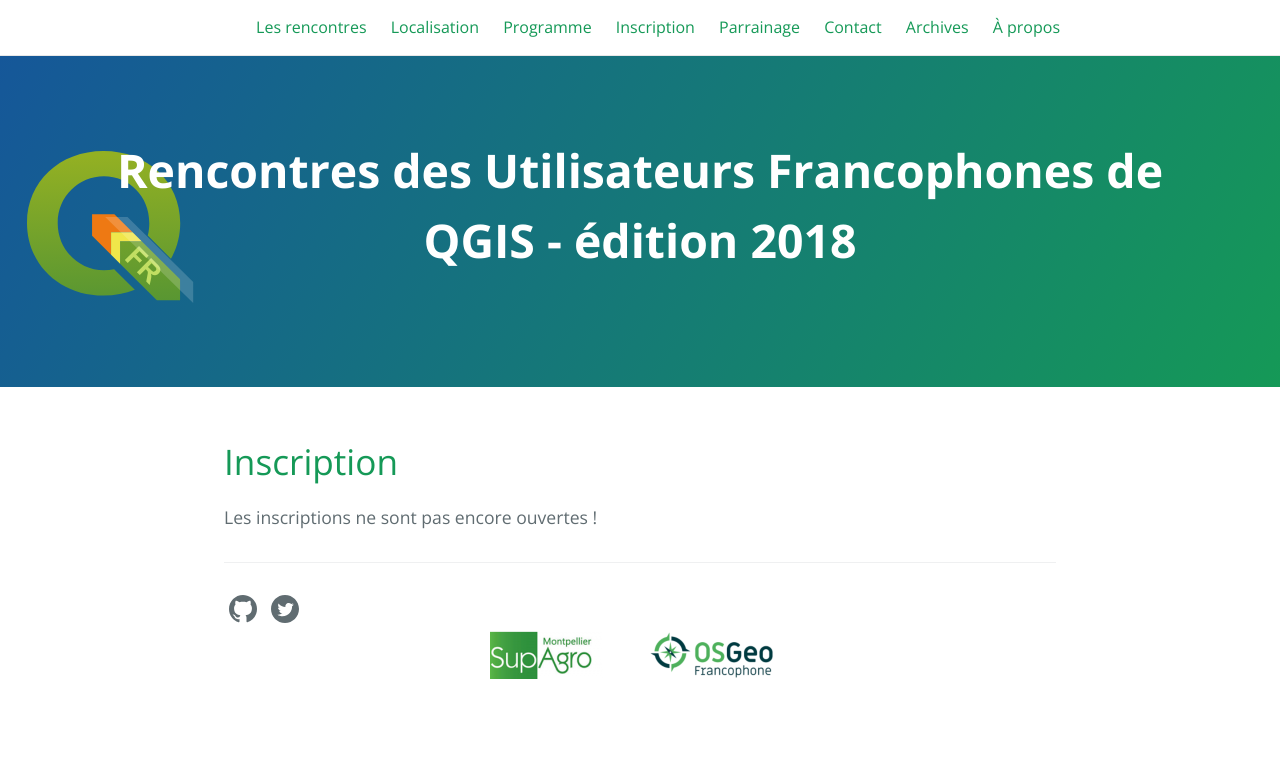
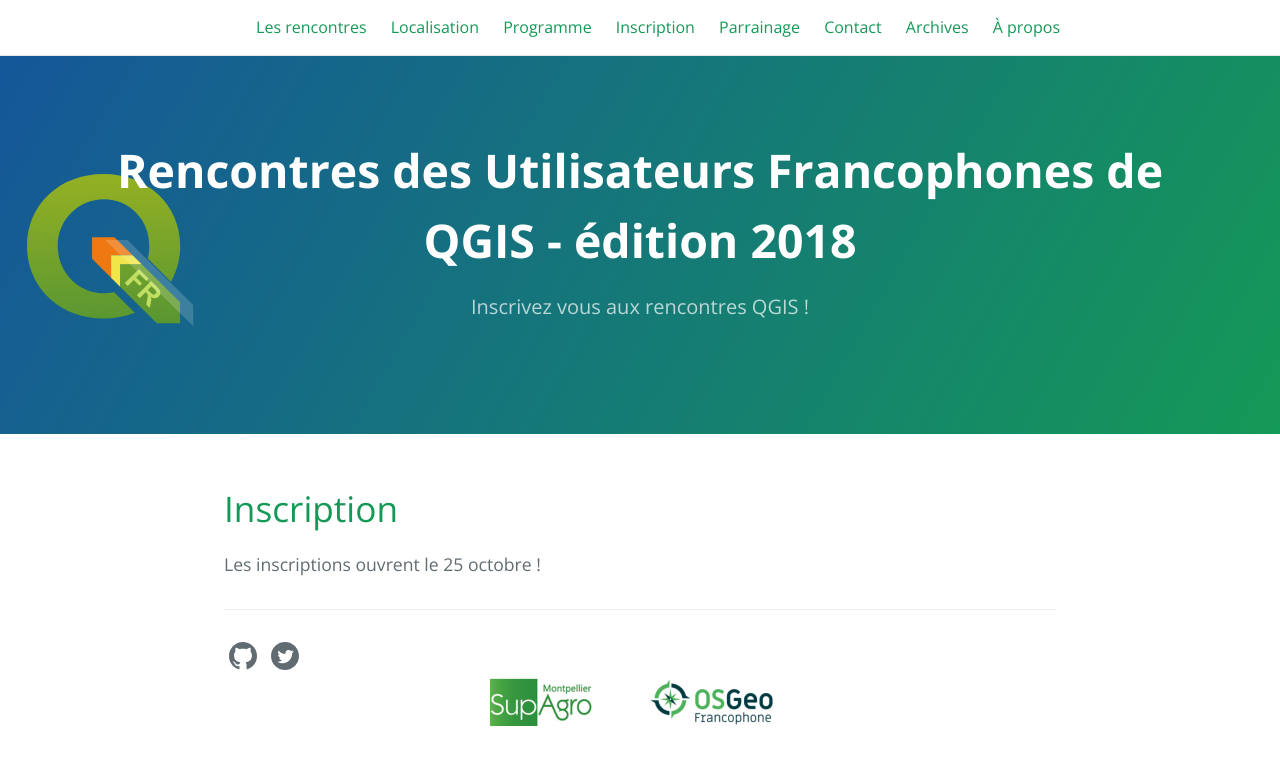
Before and after one commit to OSGeo-fr/QGIS-conf-fr-website, a Jekyll site: the page built from z25_inscription.md, in a window 1280 px wide. Shown: the top 765 px of the page. Built offline with Jekyll 4.4.1, drawn with Linux system fonts in a browser that asks for light colours.

Commit message:
affiche date du 25 octobre pour l'ouverture des inscriptions

```diff
--- a/_layouts/inscription.html
+++ b/_layouts/inscription.html
@@ -4,7 +4,6 @@ layout: default
 <article>
 
   <div id="inscription">
-    Les inscriptions ne sont pas encore ouvertes !
     <!-- <div>
 <iframe src="https://docs.google.com/forms/d/e/1FAIpQLSeEUMbW5p1sikGCpc4v1qjaETH0A-9ntBEvpsXH3RjIwXOEEQ/viewform?embedded=true#start=embed" width="760" height="600" frameborder="0" marginheight="0" marginwidth="0">Loading...</iframe>
     </div> -->
--- a/z25_inscription.md
+++ b/z25_inscription.md
@@ -1,5 +1,8 @@
 ---
-layout: inscription
+layout: page
 title: Inscription
 tagline: Inscrivez vous aux rencontres QGIS !
 ---
+
+
+Les inscriptions ouvrent le 25 octobre !
```
